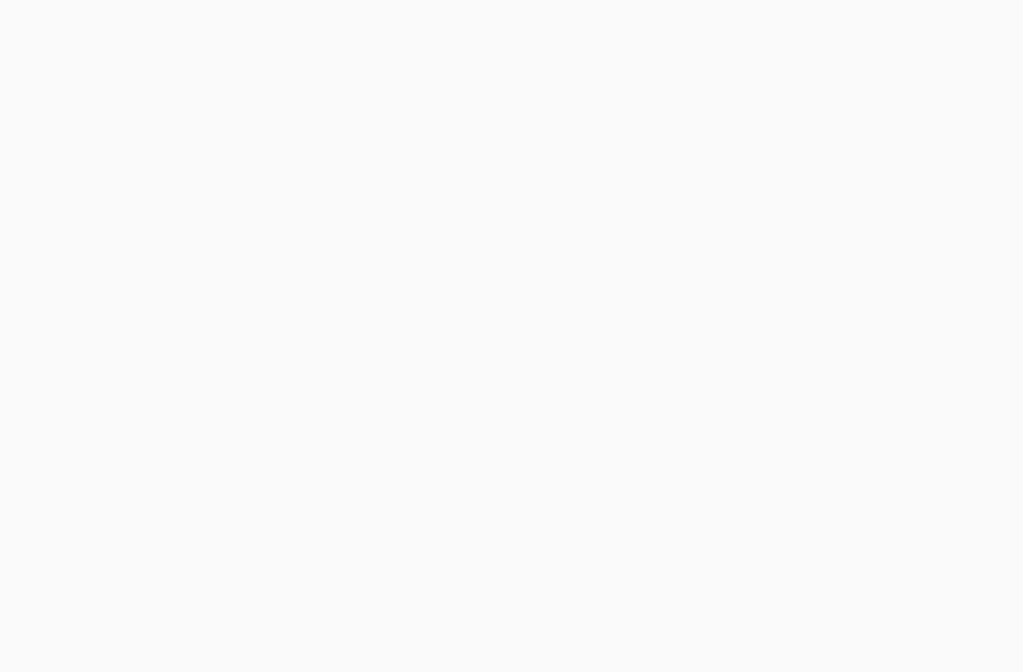
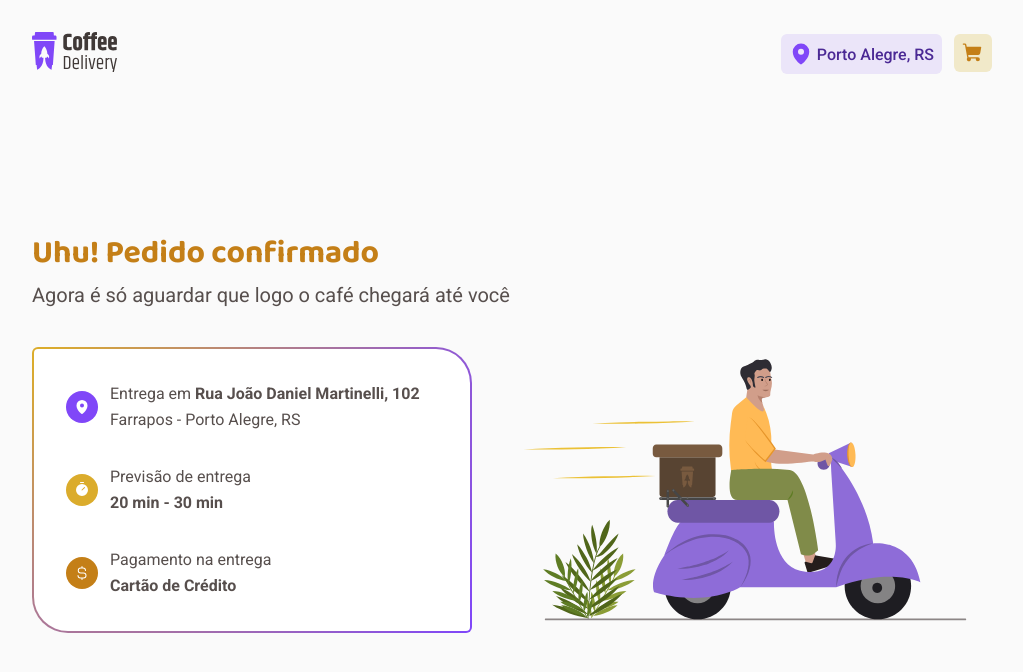
Before and after one commit to caiotheodoro/coffee-delivery, a React (Vite) app: page /finished in a window 1280 px wide. Before the commit this address had no page. Shown: the top 672 px of the page, without its empty margins (128-1151 px from the left). Built offline with nearby package versions, Linux system fonts and the light colour scheme.

Commit message:
feat: 🎸 finish screen

```diff
--- a/src/Router.tsx
+++ b/src/Router.tsx
@@ -1,6 +1,7 @@
 import { Route, Routes } from 'react-router-dom'
 import { DefaultLayout } from './layouts/DefaultLayout'
 import { Checkout } from './pages/Checkout'
+import { Finished } from './pages/Finished'
 import { Home } from './pages/Home'
 
 export function Router() {
@@ -9,6 +10,7 @@ export function Router() {
       <Route path="/" element={<DefaultLayout />}>
         <Route path="/" element={<Home />} />
         <Route path="/checkout" element={<Checkout />} />
+        <Route path="/finished" element={<Finished />} />
       </Route>
     </Routes>
   )
--- a/src/pages/Checkout/index.tsx
+++ b/src/pages/Checkout/index.tsx
@@ -1,5 +1,6 @@
 import { Bank, CreditCard, CurrencyDollar, MapPinLine, Minus, Money, Plus, Trash } from "phosphor-react";
 import { useState } from "react";
+import { NavLink } from "react-router-dom";
 import { HeadCheckout } from "./components/Head";
 import { InputCheckout } from "./components/Input";
 import { ButtonList, OptionButton, CheckoutContainer, InfoContainer, InputPanel, OrderContainer, CounterButton, RemoveButton, ItemContainer, PricingContainer, ConfirmPaymentButton } from "./styles";
@@ -113,7 +114,9 @@ export function Checkout() {
                 <h1>R$ 12,40</h1>
               </span>
             </div>
-            <ConfirmPaymentButton>CONFIRMAR PEDIDO</ConfirmPaymentButton>
+            <NavLink to="/finished" title="Localização">
+              <ConfirmPaymentButton>CONFIRMAR PEDIDO</ConfirmPaymentButton>
+            </NavLink>
           </PricingContainer>
         </article>
 
--- a/src/pages/Checkout/styles.ts
+++ b/src/pages/Checkout/styles.ts
@@ -228,6 +228,7 @@ div {
         font-family: "Roboto";
         font-weight: 700;
     }
+
 }
 `
 
--- /dev/null
+++ b/src/pages/Finished/index.tsx
@@ -0,0 +1,61 @@
+import { CurrencyDollarSimple, MapPin, Timer } from "phosphor-react";
+import { BoxInfo, CheckoutContainer, GradientBox, Item } from "./styles";
+
+export function Finished() {
+    return (
+        <CheckoutContainer>
+                <span>
+                    <h1>Uhu! Pedido confirmado</h1>
+                    <p>Agora é só aguardar que logo o café chegará até você</p>
+                </span>
+            <div>
+                    <GradientBox>
+                <BoxInfo>
+                    <Item itemColor="purple">
+                        <span>
+                            <MapPin weight="fill" />
+                        </span>
+                        <div>
+                            <h2>
+                                Entrega em <span>Rua João Daniel Martinelli, 102</span>
+                            </h2>
+                            <p>
+                                Farrapos - Porto Alegre, RS
+                            </p>
+                        </div>
+                    </Item>
+
+                    <Item itemColor="yellow">
+                        <span>
+                            <Timer weight="fill" />
+                        </span>
+                        <div>
+                            <h2>
+                                Previsão de entrega
+                            </h2>
+                            <p>
+                                <span>20 min - 30 min </span>
+                            </p>
+                        </div>
+                    </Item>
+                    <Item itemColor="yellowDark">
+                        <span>
+                            <CurrencyDollarSimple weight="fill" />
+                        </span>
+                        <div>
+                            <h2>
+                                Pagamento na entrega
+                            </h2>
+                            <p>
+                                <span>Cartão de Crédito</span>
+                            </p>
+                        </div>
+                    </Item>
+                </BoxInfo>
+                </GradientBox>
+
+                <img src={"src/assets/Illustration.svg"} alt="Entregador" />
+            </div>
+        </CheckoutContainer>
+    )
+}
--- /dev/null
+++ b/src/pages/Finished/styles.ts
@@ -0,0 +1,131 @@
+import styled from "styled-components";
+
+export const CheckoutContainer = styled.main`
+
+    padding-top: 5rem;
+    flex: 1;
+    display: flex;
+    gap: 2.5rem;
+    flex-direction: column;
+
+    margin: 2.5rem 10rem;
+
+    h1 {
+            margin-bottom: 0.25rem;
+            font-size: 2rem;
+            color: ${({ theme }) => theme["yellow-dark"]};
+            font-family: "Baloo 2";
+
+        }
+
+        p {
+            font-size: 1.25rem;
+        }
+
+
+    > div {
+        display: flex;
+        flex-direction: row;
+        gap: 2.5rem;
+        width: 100%;
+        justify-content: space-between;
+        h1 {
+            margin-bottom: 0.25rem;
+            font-size: 2rem;
+            color: ${({ theme }) => theme["yellow-dark"]};
+            font-family: "Baloo 2";
+
+        }
+
+        p {
+            font-size: 1.25rem;
+        }
+
+    }
+
+    img {
+        width: 30rem;
+        height: auto;
+    }
+`
+
+export const GradientBox = styled.div`
+    display: flex;
+    flex-direction: column;
+    padding: 2px;
+    width: 50%;
+    border:  1px transparent;
+    border-radius: 20px;
+    background-image: linear-gradient(white, white), radial-gradient(circle at top left, #DBAC2C 2.61%, #8047F8 98.76%);
+    background-origin: border-box;
+    background-clip: content-box, border-box;
+    border-radius: 6px 36px !important;
+`
+
+export const BoxInfo = styled.div`
+    padding: 32px;
+    border-radius: 6px 36px !important;
+    display: flex;
+    flex-direction: column;
+    gap: 32px;
+    width: 100%;
+
+
+
+> div {
+    flex-direction: row;
+    display: flex;
+}
+
+`
+
+
+const ITEM_COLORS = {
+    yellowDark: 'yellow-dark',
+    yellow: 'yellow',
+    purple: 'purple',
+} as const
+
+interface ItemProps {
+    itemColor: keyof typeof ITEM_COLORS
+}
+
+
+
+
+export const Item = styled.div<ItemProps>`
+
+    > span {
+        display: inline-flex;
+        padding: 8px;
+        border-radius: 999px;
+        background-color: ${({ theme, itemColor }) => theme[ITEM_COLORS[itemColor]]};
+        color: ${({ theme }) => theme['white']};
+        box-sizing: initial;
+    }
+    display: flex;
+    flex-direction: row;
+    justify-content: flex-start;
+    align-items: center;
+    gap: 0.75rem;
+    line-height: 1.6;
+
+    div > h2 {
+        font-size: 1rem;
+        font-weight: 400;
+    }
+
+    div > h2 > span {
+        font-weight: 700;
+    }
+    div > p > span {
+        font-weight: 700;
+    }
+
+    div > p {
+        font-size: 1rem;
+    }
+
+
+
+`
--- a/src/styles/global.ts
+++ b/src/styles/global.ts
@@ -38,5 +38,8 @@ export const GlobalStyle = createGlobalStyle`
         font-weight: 400;
         font-size: 1rem;
     }
+    a {
+        text-decoration: none;
+    }
 
     `
```
Also changed, not shown: src/assets/Illustration.svg (added).
